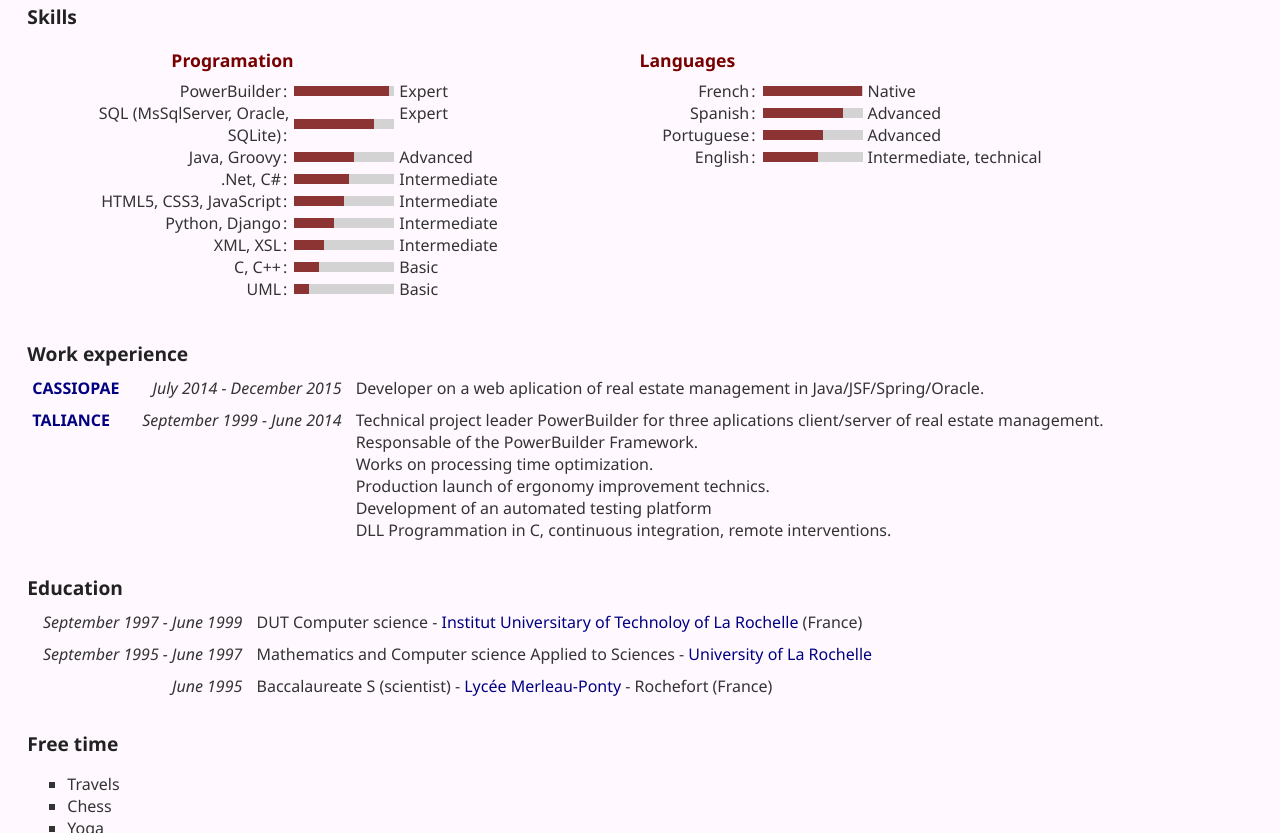
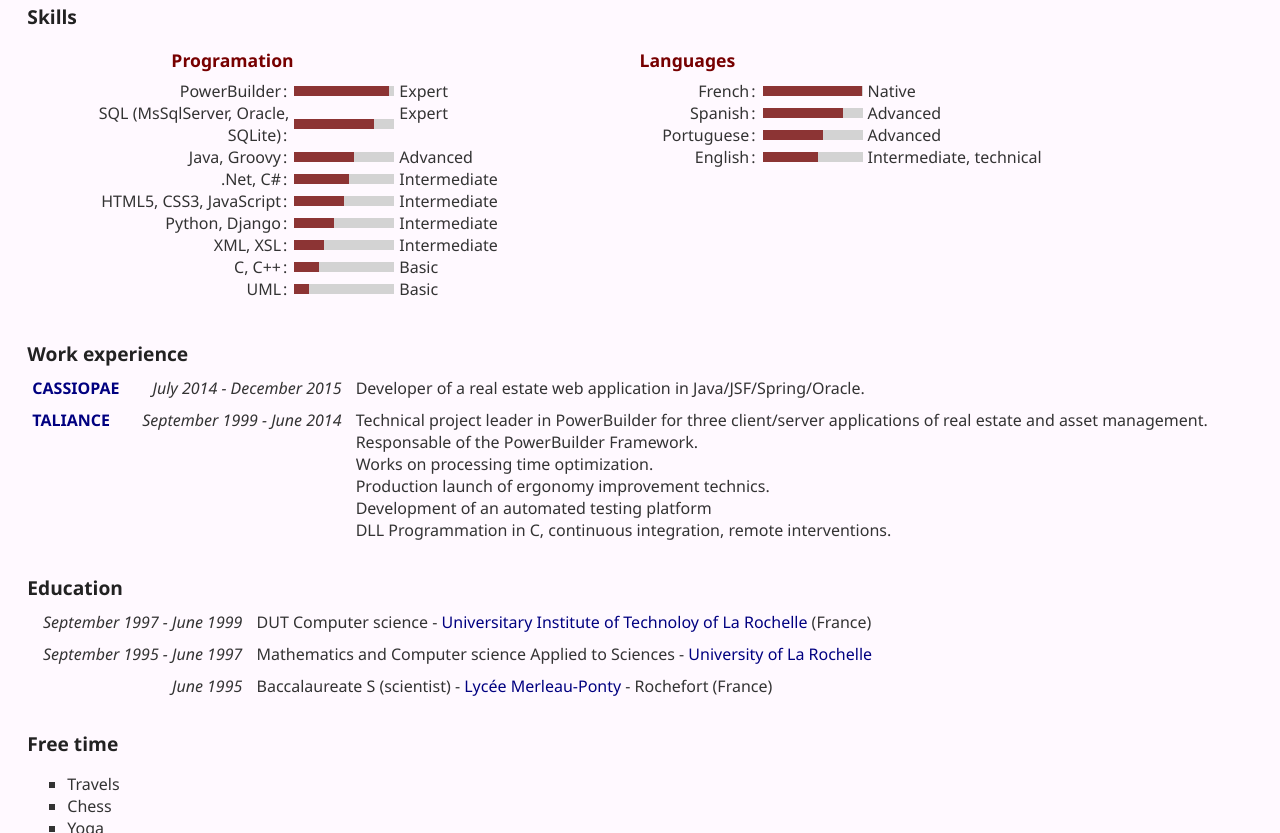
Before and after one commit to Guillaume-Mayer/alwaysdata, a plain HTML site: page www/cv/en.html in a window 1280 px wide. Shown: the part 443-1276 px from the top of the page. Drawn offline with Linux system fonts and the light colour scheme.

Commit message:
Correction version anglaise

```diff
--- a/www/cv/en.html
+++ b/www/cv/en.html
@@ -171,14 +171,14 @@
 			<section class="empresa"><a href="http://www.cassiopae.com" target="_blank">Cassiopae</a></section>
 			<section class="period">July 2014 - December 2015</section>
 			<section class="desc">
-				Developer on a web aplication of real estate management in Java/JSF/Spring/Oracle.<br/>
+				Developer of a real estate web application in Java/JSF/Spring/Oracle.<br/>
 			</section>
 		</article>
 		<article>
 			<section class="empresa"><a href="http://www.taliance.com" target="_blank">Taliance</a></section>
 			<section class="period">September 1999 - June 2014</section>
 			<section class="desc">
-				Technical project leader PowerBuilder for three aplications client/server of real estate management.<br/>
+				Technical project leader in PowerBuilder for three client/server applications of real estate and asset management.<br/>
 				Responsable of the PowerBuilder Framework.<br/>
 				Works on processing time optimization.<br/>
 				Production launch of ergonomy improvement technics.<br/>
@@ -192,7 +192,7 @@
 		<article>
 			<section class="period">September 1997 - June 1999</section>
 			<section class="desc">
-				DUT Computer science - <a href="http://www.iut-larochelle.fr/iut-la-rochelle/departement-informatique" target="_blank">Institut Universitary of Technoloy of La Rochelle</a> (France)
+				DUT Computer science - <a href="http://www.iut-larochelle.fr/iut-la-rochelle/departement-informatique" target="_blank">Universitary Institute of Technoloy of La Rochelle</a> (France)
 			</section>
 		</article>
 		<article>
```
